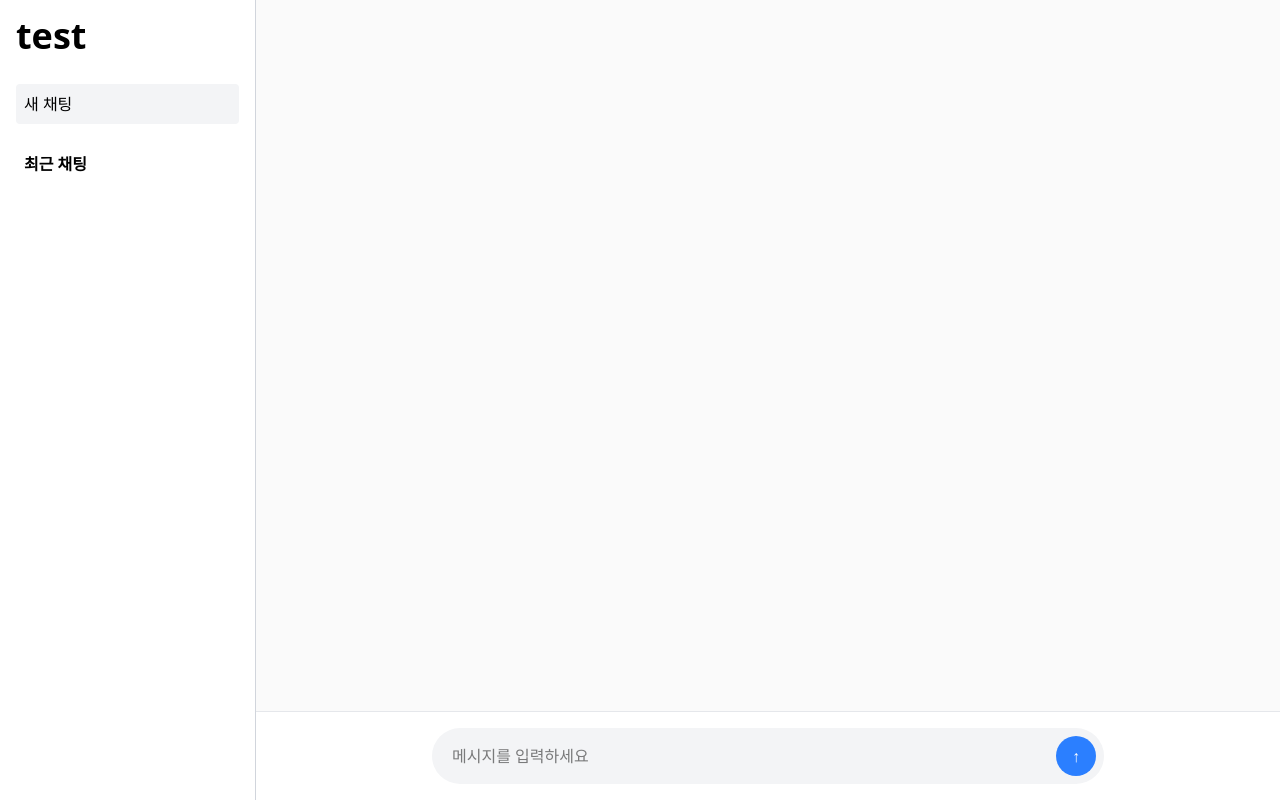
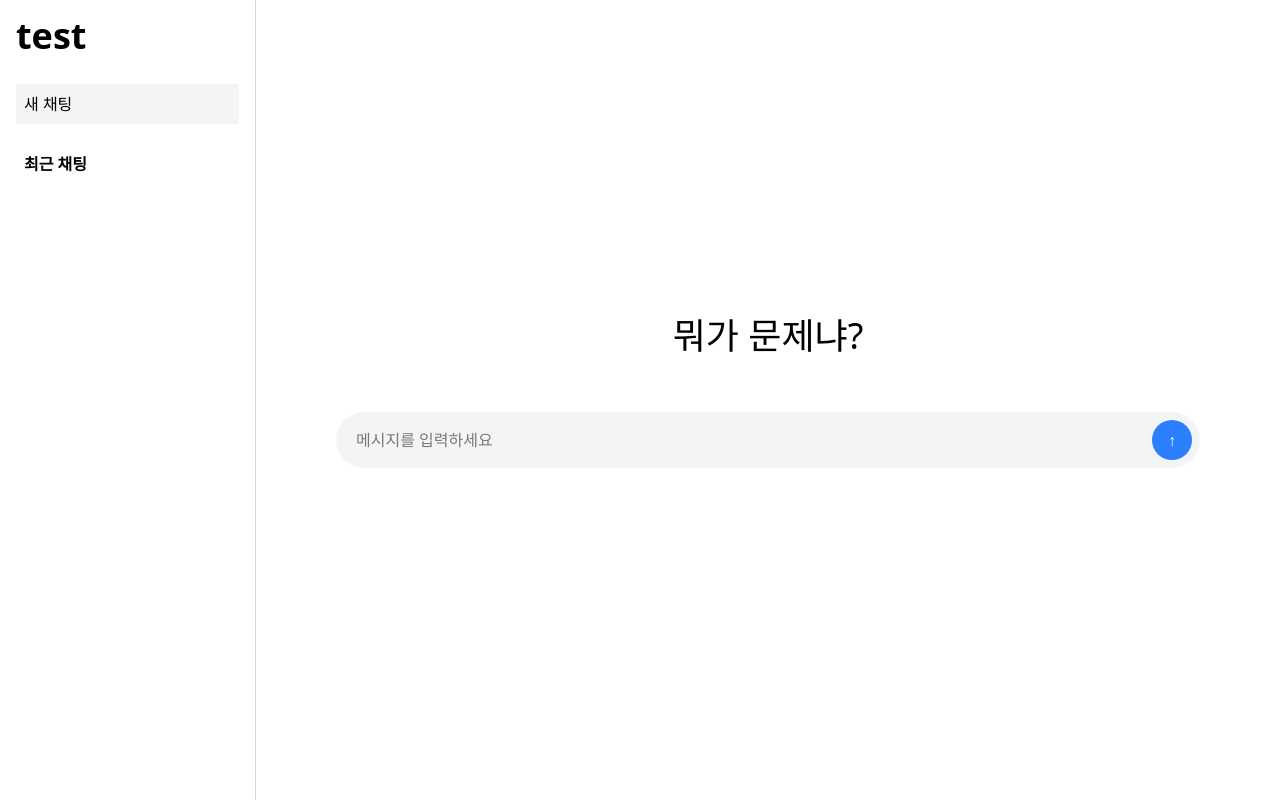
Before and after one commit to minu0563/test, a Next.js app: page / in a window 1280 px wide. Built offline with nearby package versions, Linux system fonts and the light colour scheme.

Commit message:
commit startpage

```diff
--- a/app/page.tsx
+++ b/app/page.tsx
@@ -1,76 +1,5 @@
-"use client";
+import StartChat from "@/components/StartChat";
 
-import ChatInput from "@/components/chatinput";
-import Chat from "@/components/chat";
-import { useState } from "react";
-
-type Message = {
-  role: "user" | "assistant";
-  content: string;
-};
-
-export default function Home() {
-  const [message, setMessage] = useState("");
-  const [messages, setMessages] = useState<Message[]>([]);
-
-  const testAI = async (e: React.FormEvent<HTMLFormElement>) => {
-    e.preventDefault();
-    if (!message.trim()) return;
-
-    const userMessage: Message = {
-      role: "user",
-      content: message,
-    };
-
-    const assistantMessage: Message = {
-      role: "assistant",
-      content: "",
-    };
-
-    setMessages((prev) => [...prev, userMessage, assistantMessage]);
-    setMessage("");
-
-    const res = await fetch("/api/chat", {
-      method: "POST",
-      headers: {
-        "Content-Type": "application/json",
-      },
-      body: JSON.stringify({ message }),
-    });
-
-    const reader = res.body?.getReader();
-    if (!reader) return;
-
-    const decoder = new TextDecoder();
-    let fullText = "";
-
-    while (true) {
-      const { done, value } = await reader.read();
-      if (done) break;
-
-      const chunk = decoder.decode(value);
-      fullText += chunk;
-
-      setMessages((prev) => {
-        const copy = [...prev];
-        copy[copy.length - 1] = {
-          role: "assistant",
-          content: fullText,
-        };
-        return copy;
-      });
-    }
-  };
-
-  return (
-    <div className="flex h-screen flex-col bg-white">
-      <Chat messages={messages} />
-
-      <ChatInput
-        message={message}
-        setMessage={setMessage}
-        testAI={testAI}
-      />
-    </div>
-  );
+export default function Page() {
+  return <StartChat />;
 }
--- /dev/null
+++ b/components/StartChat.tsx
@@ -0,0 +1,46 @@
+"use client";
+
+import { useState } from "react";
+import { useRouter } from "next/navigation";
+import { v4 as uuid } from "uuid";
+import ChatInput from "@/components/chatinput";
+import StartChatInput from "./startchatinput";
+
+export default function StartChat() {
+  const router = useRouter();
+
+  const [message, setMessage] = useState("");
+
+  const startChat = (e: React.FormEvent<HTMLFormElement>) => {
+    e.preventDefault();
+
+    if (!message.trim()) return;
+
+    const id = uuid();
+
+    sessionStorage.setItem(
+      "firstMessage",
+      message
+    );
+
+    router.push(`/chat/${id}`);
+  };
+
+  return (
+    <div className="flex h-screen flex-col items-center justify-center">
+
+      <h1 className="mb-10 text-4xl ">
+        뭐가 문제냐?
+      </h1>
+
+      <StartChatInput
+        message={message}
+        setMessage={setMessage}
+        testAI={startChat}
+        stopAI={() => {}}
+        isStreaming={false}
+      />
+
+    </div>
+  );
+}
--- /dev/null
+++ b/components/startchatinput.tsx
@@ -0,0 +1,68 @@
+// 입력 컴포넌트
+import { Dispatch, SetStateAction, useEffect, useRef } from "react";
+
+type ChatInputProps = {
+  message: string;
+  setMessage: Dispatch<SetStateAction<string>>;
+  testAI: (e: React.FormEvent<HTMLFormElement>) => void;
+  stopAI: () => void;
+  isStreaming: boolean;
+};
+
+export default function StartChatInput({ message, setMessage, testAI, stopAI, isStreaming }: ChatInputProps) {
+
+  const inputRef = useRef<HTMLInputElement>(null);
+
+  useEffect(() => {
+    const handleKeyDown = (e: KeyboardEvent) => {
+      if (e.key === "Escape" && isStreaming) {
+        stopAI();
+      }
+
+      if (document.activeElement === inputRef.current) {
+        return;
+      }
+
+      if (e.ctrlKey || e.altKey || e.metaKey) {
+        return;
+      }
+
+      if (e.key.length === 1) {
+        inputRef.current?.focus();
+      }
+    };
+
+    window.addEventListener("keydown", handleKeyDown);
+
+    return () => {
+      window.removeEventListener("keydown", handleKeyDown);
+    };
+  }, [isStreaming, stopAI]);
+
+  return (
+    <form
+      onSubmit={testAI}
+      className="p-4 relative mx-auto w-full max-w-4xl"
+    >
+      <div className="relative mx-auto max-auto w-full max-w-4xl">
+        <input
+          ref={inputRef}
+          type="text"
+          value={message}
+          onChange={(e) => setMessage(e.target.value)}
+          placeholder="메시지를 입력하세요"
+          className="w-full rounded-full bg-gray-100 py-4 pl-5 pr-16 focus:outline-none"
+        />
+
+        <button
+          type={isStreaming ? "button" : "submit"}
+          onClick={isStreaming ? stopAI : undefined}
+          className="absolute right-2 top-1/2 -translate-y-1/2 rounded-full bg-blue-500 px-4 py-2 text-white hover:bg-blue-600"
+        >
+          {isStreaming ? "■" : "↑"}
+        </button>
+      </div>
+    </form>
+
+  )
+};
```
